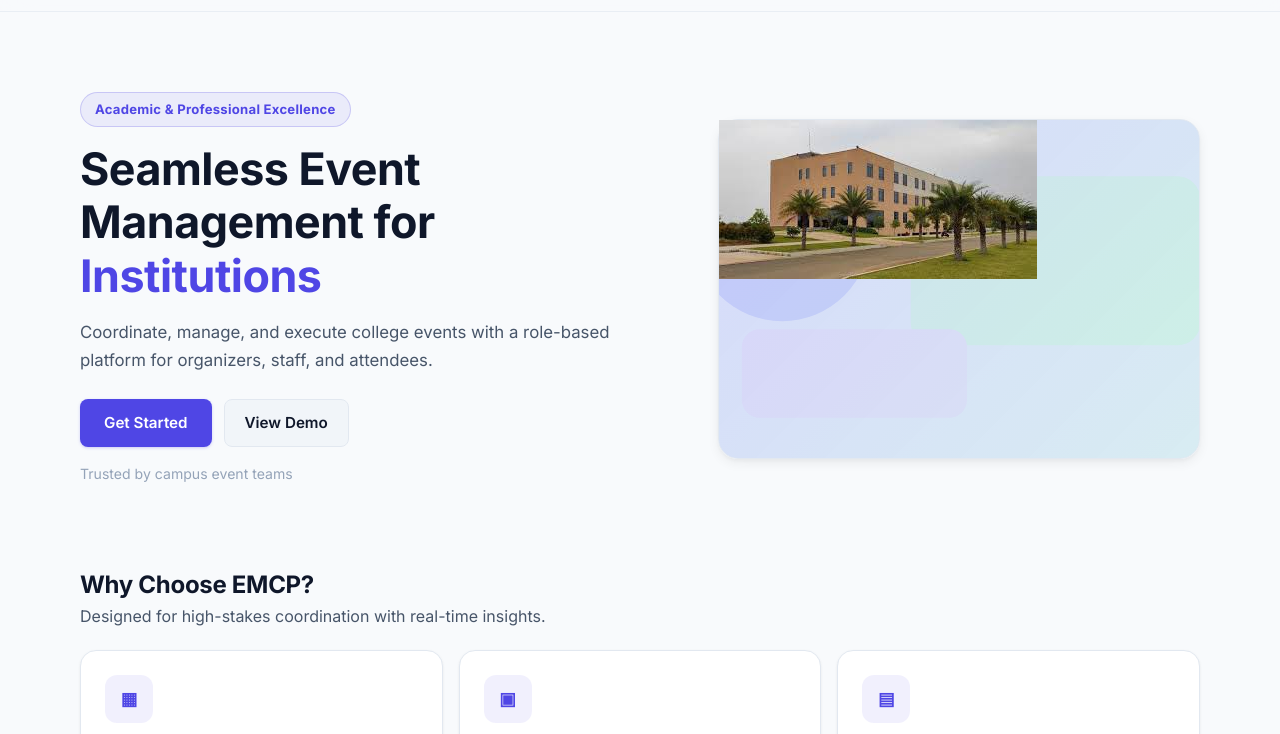
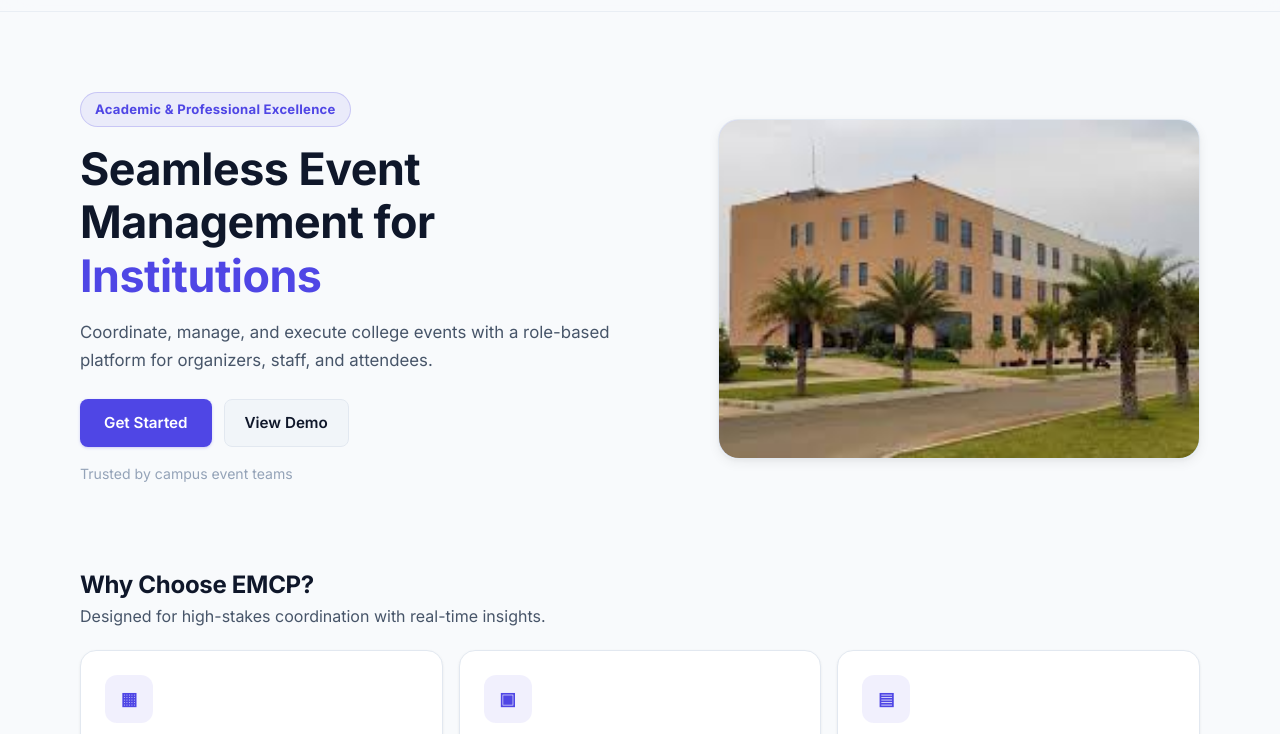
Before and after one commit to EventManagment-iiits/EventManagment-Coordination, a website: page front-end/index.ejs in a window 1280 px wide. Shown: the part 59-793 px from the top of the page. Drawn offline with nearby package versions, Linux system fonts and the light colour scheme; files that its build step writes are made by us from their sources.

Commit message:
Make UI changes in index.ejs

```diff
--- a/front-end/index.ejs
+++ b/front-end/index.ejs
@@ -57,7 +57,11 @@
                 <div class="hero-meta">Trusted by campus event teams</div>
             </div>
             <div class="hero-art" aria-hidden="true">
-                <img src="assets/IIITS.png" alt="IIITS" />
+              <img
+                src="assets/IIITS.png"
+                alt="IIIT Sri City"
+                style="width: 100%; height: 100%; object-fit: cover; display: block; border-radius: inherit;"
+              />
             </div>
         </section>
 
```
